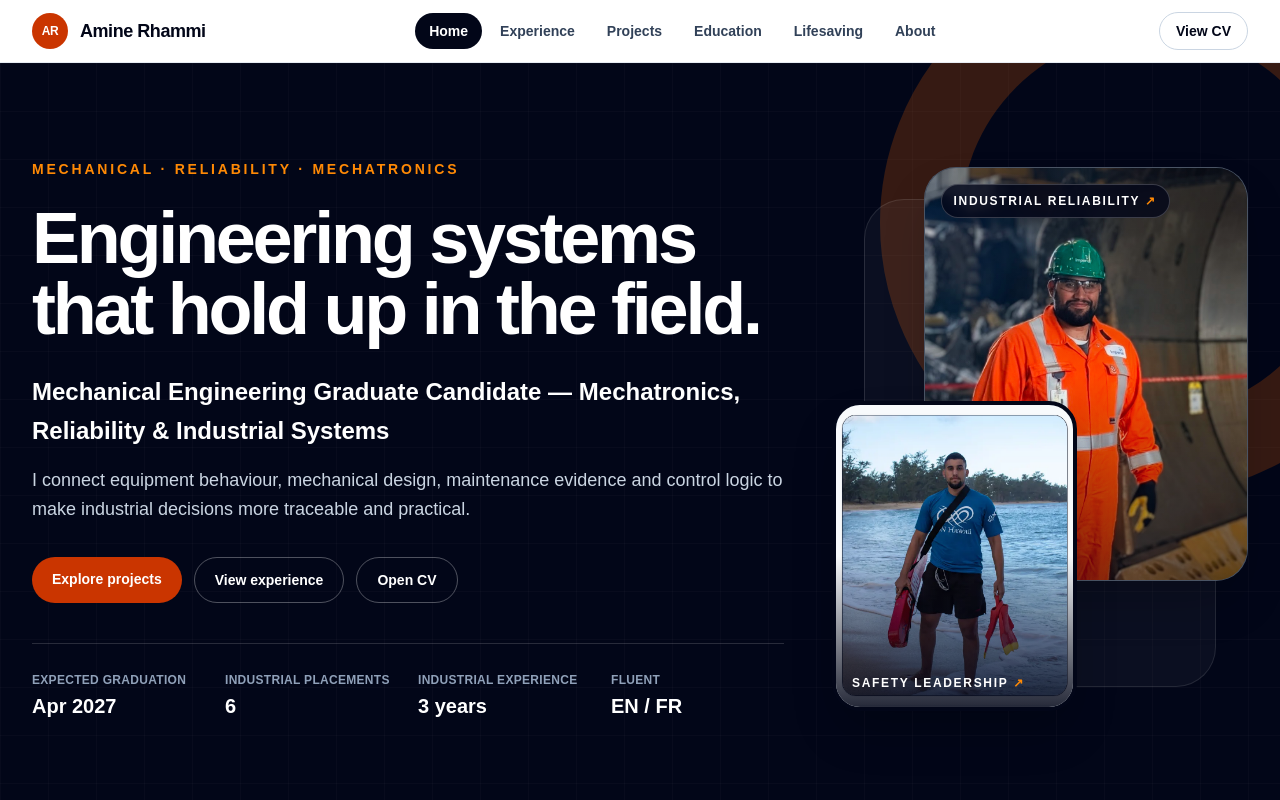
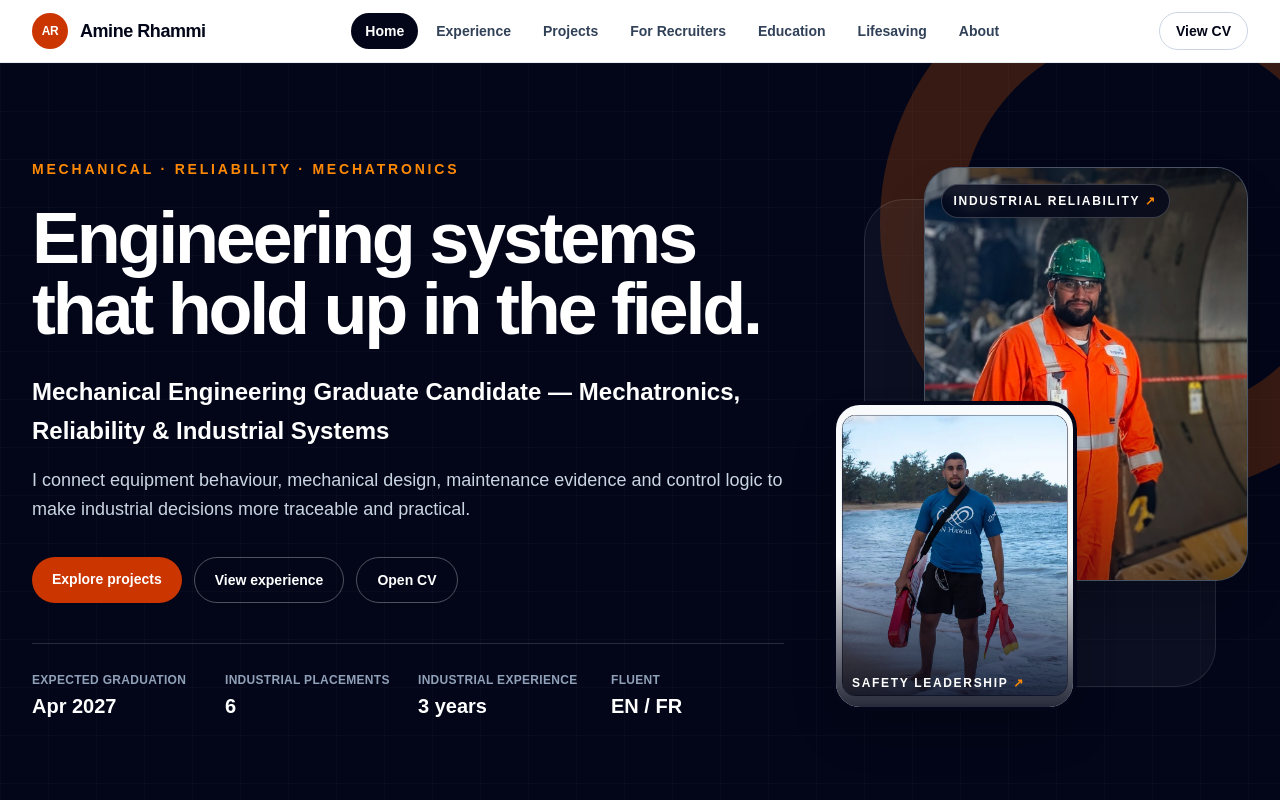
Before and after one commit to rhammi/amine-portfolio, a Next.js app: page / in a window 1280 px wide. Shown: the top 800 px of the page. Built offline with nearby package versions, Linux system fonts and the light colour scheme.

Commit message:
Add role-specific recruiter navigation

```diff
--- a/components/ui/Navbar.tsx
+++ b/components/ui/Navbar.tsx
@@ -8,6 +8,7 @@ const links = [
   { href: "/", label: "Home" },
   { href: "/experience", label: "Experience" },
   { href: "/projects", label: "Projects" },
+  { href: "/for", label: "For Recruiters" },
   { href: "/education", label: "Education" },
   { href: "/lifesaving", label: "Lifesaving" },
   { href: "/about", label: "About" },
```
